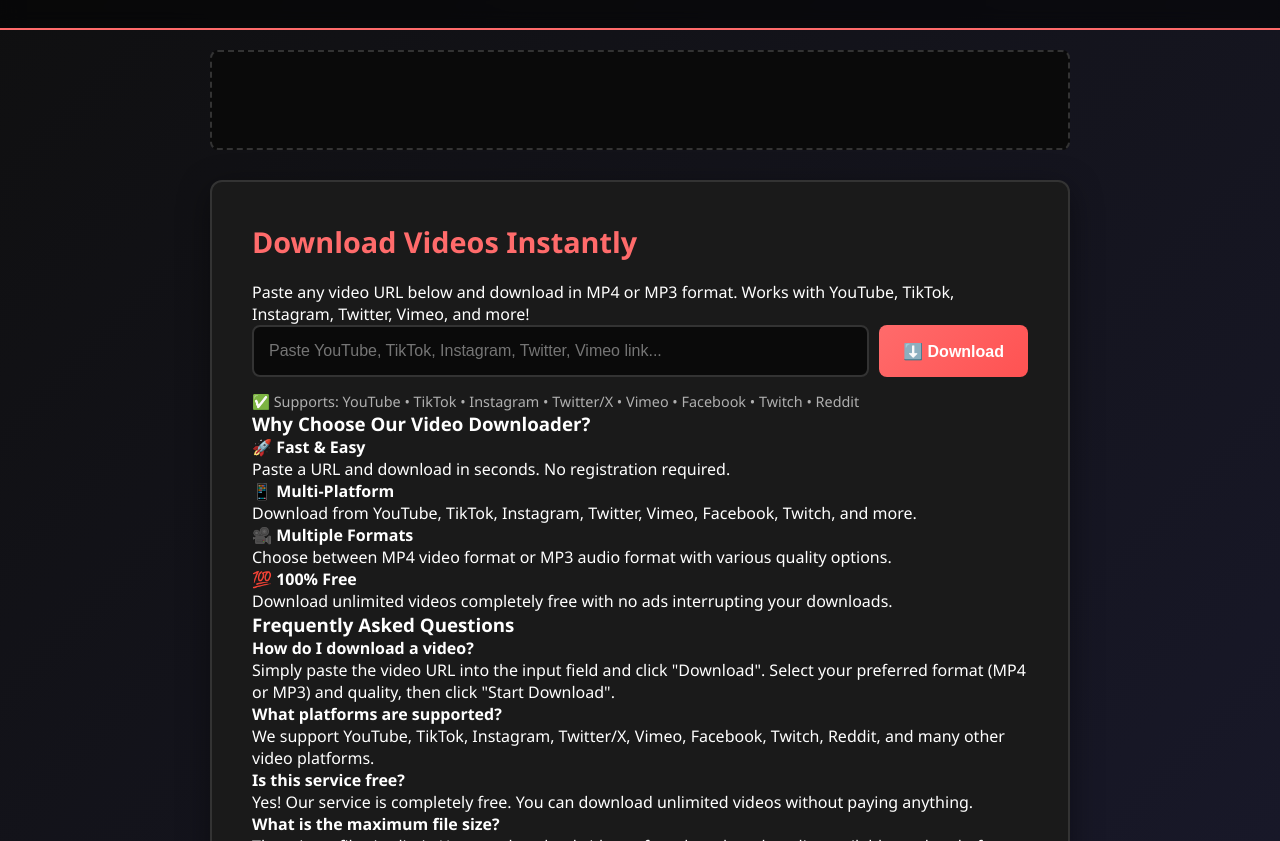
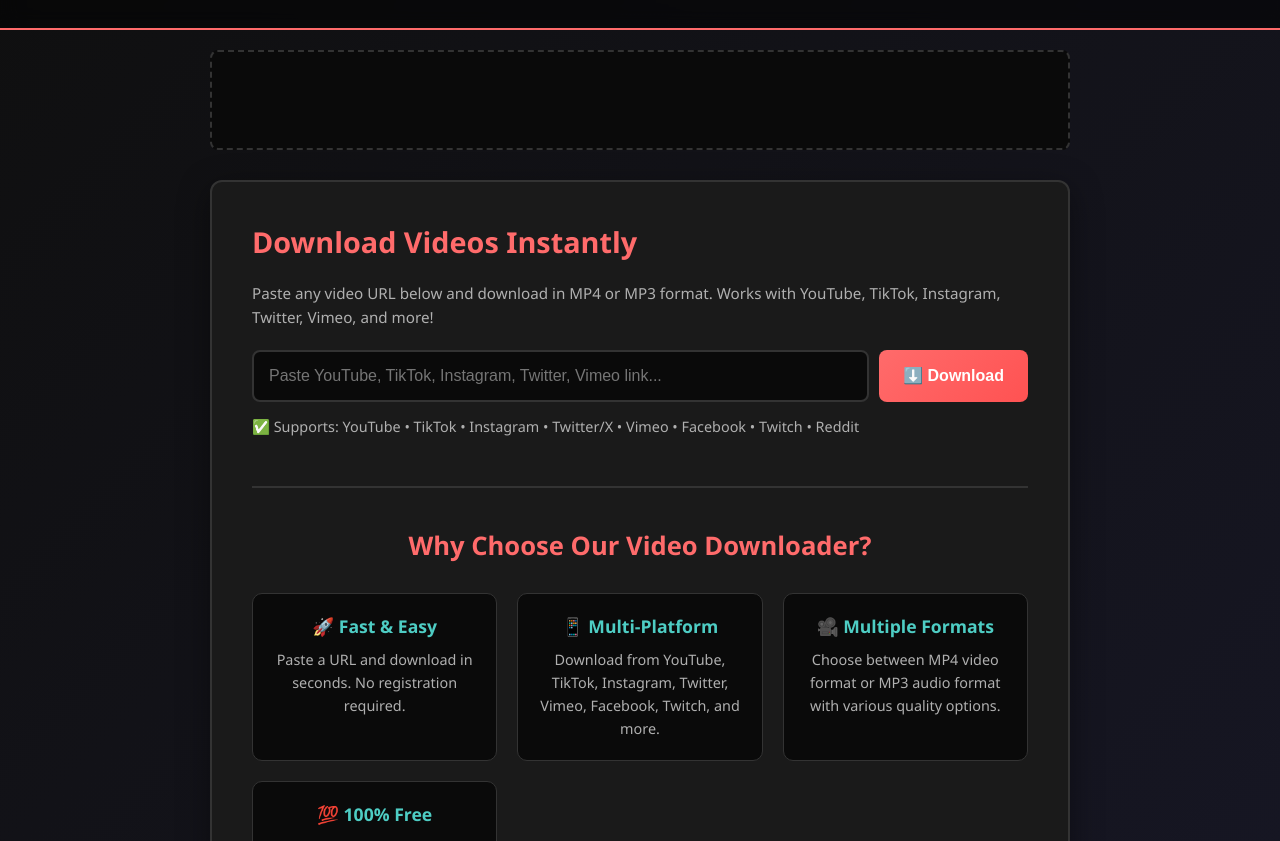
Before and after one commit to tallchis31-ui/video-downloader-, a website: page public/index.html in a window 1280 px wide. Shown: the part 111-952 px from the top of the page. Drawn offline with Linux system fonts and the light colour scheme.

Commit message:
Update CSS with features and FAQ section styling

```diff
--- a/public/style.css
+++ b/public/style.css
@@ -67,6 +67,13 @@ body {
     font-size: 1.8em;
     margin-bottom: 20px;
     color: var(--primary-color);
+}
+
+.section-description {
+    color: var(--text-secondary);
+    margin-bottom: 20px;
+    line-height: 1.6;
+    font-size: 0.95em;
 }
 
 .input-group {
@@ -294,9 +301,10 @@ body {
 
 .tips-box li {
     color: var(--text-secondary);
-    margin-bottom: 6px;
+    margin-bottom: 8px;
     padding-left: 20px;
     position: relative;
+    line-height: 1.5;
 }
 
 .tips-box li:before {
@@ -334,6 +342,94 @@ body {
 
 .success-message.hidden {
     display: none;
+}
+
+/* Features Section */
+.features-section {
+    margin-top: 50px;
+    padding-top: 40px;
+    border-top: 2px solid var(--border-color);
+}
+
+.features-section h3 {
+    font-size: 1.6em;
+    color: var(--primary-color);
+    margin-bottom: 30px;
+    text-align: center;
+}
+
+.features-grid {
+    display: grid;
+    grid-template-columns: repeat(auto-fit, minmax(200px, 1fr));
+    gap: 20px;
+    margin-bottom: 30px;
+}
+
+.feature-card {
+    background: #0a0a0a;
+    border: 1px solid var(--border-color);
+    border-radius: 10px;
+    padding: 20px;
+    text-align: center;
+    transition: all 0.3s ease;
+}
+
+.feature-card:hover {
+    border-color: var(--secondary-color);
+    transform: translateY(-5px);
+    box-shadow: 0 8px 20px rgba(78, 205, 196, 0.2);
+}
+
+.feature-card h4 {
+    color: var(--secondary-color);
+    margin-bottom: 10px;
+    font-size: 1.1em;
+}
+
+.feature-card p {
+    color: var(--text-secondary);
+    line-height: 1.6;
+    font-size: 0.9em;
+}
+
+/* FAQ Section */
+.faq-section {
+    margin-top: 40px;
+    padding-top: 40px;
+    border-top: 2px solid var(--border-color);
+}
+
+.faq-section h3 {
+    font-size: 1.6em;
+    color: var(--primary-color);
+    margin-bottom: 30px;
+    text-align: center;
+}
+
+.faq-item {
+    background: #0a0a0a;
+    border: 1px solid var(--border-color);
+    border-radius: 8px;
+    padding: 20px;
+    margin-bottom: 15px;
+    transition: all 0.3s ease;
+}
+
+.faq-item:hover {
+    border-color: var(--secondary-color);
+    box-shadow: 0 4px 12px rgba(78, 205, 196, 0.15);
+}
+
+.faq-item h4 {
+    color: var(--secondary-color);
+    margin-bottom: 10px;
+    font-size: 1em;
+}
+
+.faq-item p {
+    color: var(--text-secondary);
+    line-height: 1.6;
+    font-size: 0.95em;
 }
 
 /* Loaders */
@@ -376,16 +472,34 @@ body {
 
 /* Footer */
 .footer {
-    text-align: center;
     padding: 30px 20px;
     color: var(--text-secondary);
     border-top: 2px solid var(--border-color);
     margin-top: 50px;
+    text-align: center;
 }
 
 .footer-ad {
     max-width: 500px;
     margin: 0 auto 20px;
+}
+
+.footer-content p {
+    margin-bottom: 10px;
+}
+
+.footer-links {
+    margin-top: 10px;
+}
+
+.footer-links a {
+    color: var(--secondary-color);
+    text-decoration: none;
+    transition: color 0.3s ease;
+}
+
+.footer-links a:hover {
+    color: var(--primary-color);
 }
 
 /* Responsive */
@@ -428,4 +542,13 @@ body {
     .main-section {
         margin: 20px 0;
     }
+
+    .features-grid {
+        grid-template-columns: 1fr;
+    }
+
+    .features-section h3,
+    .faq-section h3 {
+        font-size: 1.4em;
+    }
 }
```
